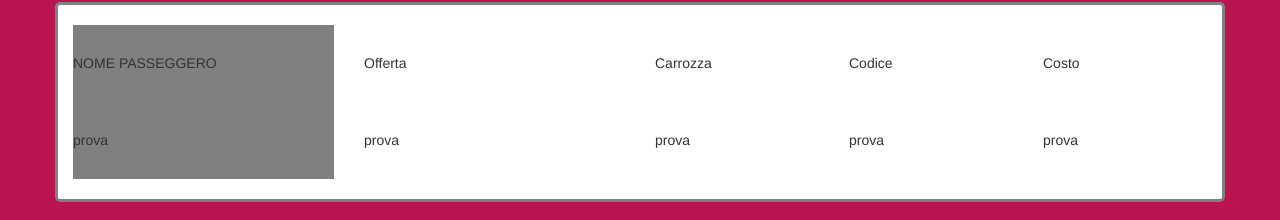
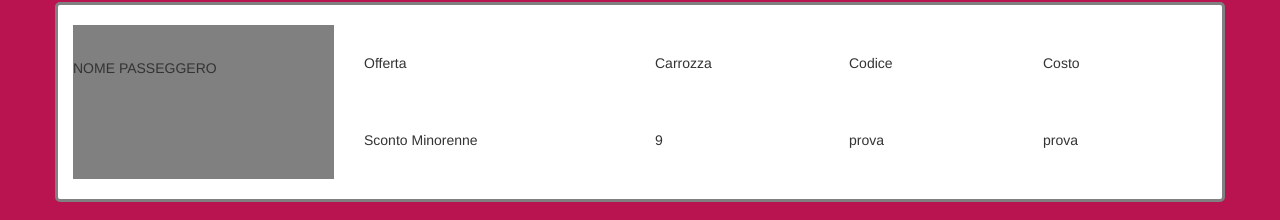
Before and after one commit to SimoneRomiti/js-biglietto-treno-form, a plain HTML site: page index.html in a window 1280 px wide. Both pictures are taken after a click on the button "Genera". Shown: the part 329-549 px from the top of the page. Drawn offline with nearby package versions, Linux system fonts and the light colour scheme.

Commit message:
Numero casuale carrozza

```diff
--- a/index.html
+++ b/index.html
@@ -89,7 +89,7 @@
             <div class="col-xs-3 height">
               <div class="offerta height flex">
                 Offerta
-                <div id="sconto">
+                <div id="discount">
                   prova
                 </div>
               </div>
@@ -98,7 +98,7 @@
             <div class="col-xs-2 height">
               <div class="carrozza height flex">
                 Carrozza
-                <div id="numero-carrozza">
+                <div id="carriage-number">
                   prova
                 </div>
               </div>
--- a/js/script.js
+++ b/js/script.js
@@ -3,6 +3,7 @@ var genera = document.getElementById("genera");
 var nome;
 var numeroKm;
 var eta;
+var numeroCasualeCarrozza;
 
 genera.addEventListener("click",
 function(){
@@ -15,6 +16,22 @@ function(){
 
   eta = document.getElementById("age").value;
   console.log(eta);
+
+  document.getElementById("passenger").innerHTML = nome;
+
+  if(eta == "Minorenne" || eta == "Over65"){
+    document.getElementById("discount").innerHTML = "Sconto " + eta;
+  } else{
+    document.getElementById("discount").innerHTML = "Prezzo standard";
+  }
+
+  numeroCasualeCarrozza = Math.floor(Math.random() * 9 + 1);
+  console.log(numeroCasualeCarrozza);
+
+  document.getElementById("carriage-number").innerHTML = numeroCasualeCarrozza;
+
+
+
 
 }
 );
```
